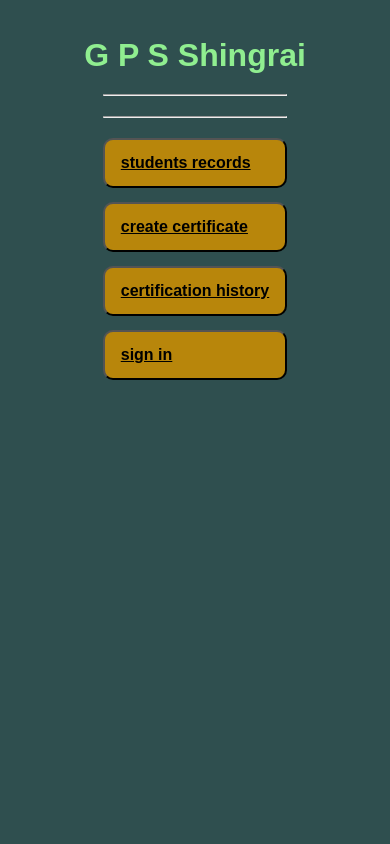
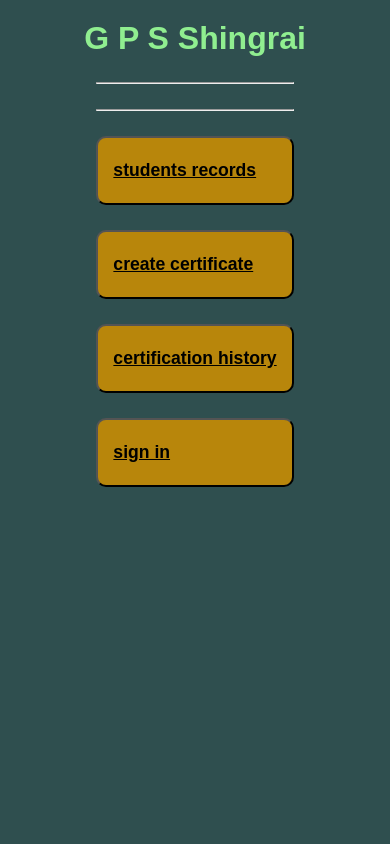
Before and after one commit to AbdulAziz-cs-cs/school_management_system, a FastAPI app: page / in a window 390 px wide. Run offline with FastAPI, Linux system fonts and the light colour scheme.

Commit message:
change mobile view

```diff
--- a/frontend/static/css/home.css
+++ b/frontend/static/css/home.css
@@ -8,12 +8,12 @@ body {
     margin: 0;
     font-family: Arial, sans-serif;
     background-color: darkslategray;
-    min-height: 100vh;
+    min-height: 100vh; /* Ensures body goes all the way down */
     display: flex;
     flex-direction: column;
 }
 
-/* FULL LAYOUT (Stretches fully to bottom) */
+/* FULL LAYOUT */
 .layout {
     display: flex;
     flex: 1;
@@ -21,40 +21,38 @@ body {
     width: 100%;
 }
 
-/* MAIN CONTENT (Perfect horizontal centering) */
+/* MAIN CONTENT */
 .main {
     flex: 1;
     width: 100%;
-    max-width: 480px;
-    margin: 0 auto;
-    padding: 24px 16px;
+    /* Removed max-width to allow expanding closer to the edges */
+    padding: 15px; /* Creates the small border spaces on all sides */
     display: flex;
     flex-direction: column;
     align-items: center;
 }
 
 h1 {
-    margin-bottom: 20px;
+    margin-top: 10px;
+    margin-bottom: 25px;
     color: lightgreen;
 }
 
 .line1 {
-    margin: 0 auto 20px auto;
+    margin: 0 auto 25px auto;
 }
 
-/* MENU ITEMS (Centered, no side margins pushing right) */
+/* MENU ITEMS */
 .menu-item {
     display: flex;
     align-items: center;
     justify-content: space-between;
     background-color: darkgoldenrod;
-    font-size: medium;
+    font-size: 1.1rem; /* Slightly larger text */
     font-weight: bolder;
-    width: 100%;
-    padding: 16px 20px;
-    margin-top: 20px;
-    margin-left: 0;
-    margin-right: 0;
+    width: 100%; /* Stretches wide, respecting .main's padding */
+    padding: 20px 15px; /* Taller items */
+    margin-top: 30px; /* Spaced out further down the page */
     border-radius: 10px;
     cursor: pointer;
     text-decoration: underline;
@@ -66,14 +64,14 @@ h1 {
     color: wheat;
 }
 
-/* MOBILE SCREEN ADJUSTMENTS */
+/* MOBILE SCREEN OVERRIDES */
 @media (max-width: 600px) {
     .main {
-        padding: 16px 14px;
+        padding: 10px; /* Slimmer gaps on mobile edges */
     }
 
     .menu-item {
-        padding: 14px 16px;
-        margin-top: 14px;
+        padding: 22px 15px; /* Makes targets easier to tap */
+        margin-top: 25px;
     }
 }
```
